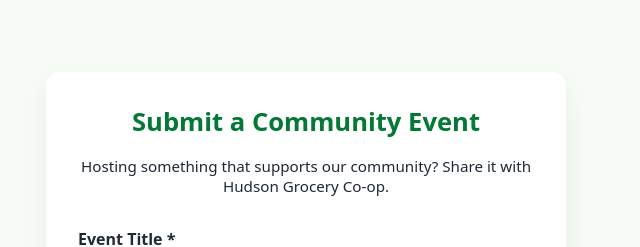
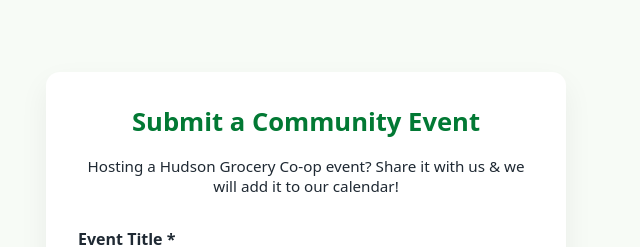
Before and after one commit to kaia2020/Event_Submission, a plain HTML site: page index.html in a window 1280 px wide. Shown: the top 247 px of the page, without its empty margins (334-974 px from the left). Drawn offline with Linux system fonts and the light colour scheme.

Commit message:
Update index.html

```diff
--- a/index.html
+++ b/index.html
@@ -134,8 +134,7 @@
     <div class="card">
       <h1>Submit a Community Event</h1>
       <p class="subtitle">
-        Hosting something that supports our community?
-        Share it with Hudson Grocery Co-op.
+        Hosting a Hudson Grocery Co-op event? Share it with us & we will add it to our calendar!
       </p>
 
       <form id="eventForm">
```
